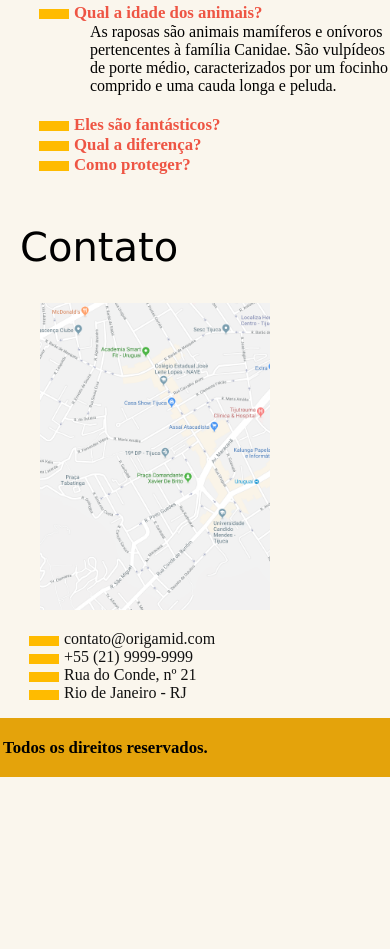
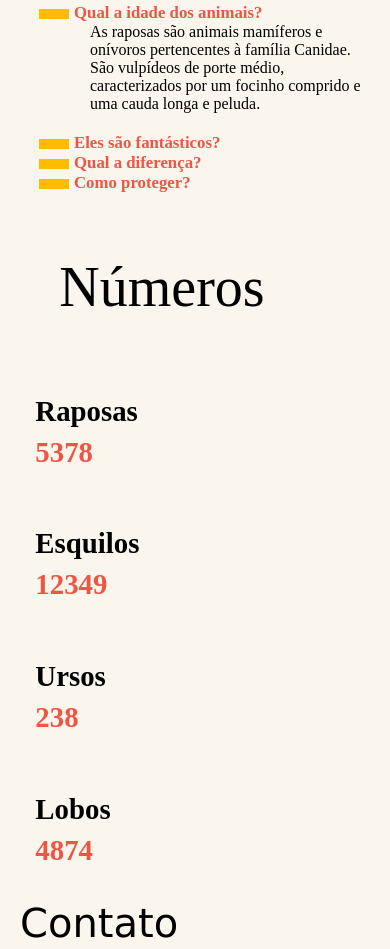
Before and after one commit to YasminAlmeida/Animals, a plain HTML site: page index.html in a window 390 px wide. Shown: the part 771-1720 px from the top of the page. Before the commit the page ends 1548 px from the top, so only its background shows below. Drawn offline with Linux system fonts and the light colour scheme.

Commit message:
"add numbers"

```diff
--- /dev/null
+++ b/Modulos/animal-number.js
@@ -0,0 +1,17 @@
+export default function initAnimalNumber(){
+}
+  const numeros = document.querySelectorAll('[data-numero]');
+
+  numeros.forEach((numero) => {
+    const total = +numero.innerHTML;
+    const inscremento = Math.floor(total/100);
+    let start = 0;
+    const timer = setInterval(() => {
+      start = start + inscremento;
+      numero.innerText = start;
+      if(start > total) {
+        numero.innerText = total;
+        clearInterval(timer);
+      }
+    },0);
+  });
--- a/Modulos/script.js
+++ b/Modulos/script.js
@@ -3,10 +3,13 @@ import scrollSuave from './scroll-suave.js';
 import initTabNav from './TabNav.js';
 import initModal from './modal.js';
 import initDropDown from './dropdown.js';
-import initMenu from './menu.js'
+import initMenu from './menu.js';
+import initAnimalNumber from './animal-number.js';
+
 initTabNav();
 scrollSuave();
 initTabFaq();
 initModal();
 initDropDown();
 initMenu();
+initAnimalNumber();
--- a/Modulos/scroll-suave.js
+++ b/Modulos/scroll-suave.js
@@ -9,6 +9,9 @@ export default function scrollSuave(){
         if(isSectionVisible){
           section.classList.add('ativo');
         }
+        // else if(section.classList.contains('ativo')){
+        //   section.classList.remove('ativo');
+        // }
       })
     }
   window.addEventListener('scroll',animaScroll);
--- a/css/button.css
+++ b/css/button.css
@@ -31,6 +31,7 @@
 .button-menu {
   display: block;
   position: relative;
+  margin-right: 20px;
 }
 
 .options-menu.ativo {
--- a/css/geral.css
+++ b/css/geral.css
@@ -27,6 +27,7 @@ nav li a {
 .container-animais ul {
   list-style: none;
   padding: .857rem;
+  margin-left: 50px;
 }
 
 .container-animais {
@@ -61,7 +62,7 @@ nav li a {
 
 .titulo {
   font-size: 4rem;
-  margin-left: 8.5rem;
+  margin-left: 6.5rem;
   font-weight: normal;
 }
 
@@ -77,6 +78,7 @@ nav li a {
 
 .descricao p {
   font-size: 1.35rem;
+  width: 80%;
 }
 
 .subtitulo {
@@ -113,6 +115,7 @@ nav li a {
 
 .container-faq dl dd {
   margin-bottom: 20px;
+  width: 80%;
 }
 
 .contato {
--- /dev/null
+++ b/css/numeros.css
@@ -0,0 +1,70 @@
+.titulo-numero {
+  font-size: 4rem;
+  margin-left: 2.5rem;
+  font-weight: normal;
+}
+
+.numeros-grid {
+  display: grid;
+  grid-template-columns: 1fr 1fr;
+  gap: 30px;
+}
+
+.numeros-grid h3 {
+  font-size: 2rem;
+  margin-bottom: .5rem;
+}
+
+.numeros-grid span {
+  font-weight: bold;
+  font-size: 1.8rem;
+  color: #E54;
+}
+
+.numero-animal:nth-child(even) {
+  margin-left: 150px;
+}
+
+@media(max-width:1200px) {
+  .grid-section {
+    margin-left: 100px;
+  }
+}
+
+@media(max-width:800px) {
+  .grid-section {
+    margin-left: 300px;
+  }
+}
+
+@media(max-width:500px) {
+  .numeros-grid h3 {
+    font-size: 1.8rem;
+  }
+
+  .titulo-numero {
+    font-size: 3.5rem;
+  }
+
+  .numero-animal:nth-child(even) {
+    margin-left: 100px;
+  }
+}
+
+@media(max-width:420px) {
+  .numeros-grid {
+    grid-template-columns: 1fr;
+  }
+
+  .numero-animal:nth-child(even) {
+    margin-left: 0;
+  }
+
+  .titulo-numero {
+    margin-left: 1.5rem;
+  }
+
+  .grid-section {
+    margin-left: 150px;
+  }
+}
--- a/css/style.css
+++ b/css/style.css
@@ -3,3 +3,4 @@
 @import'tooltip.css';
 @import'dropdown.css';
 @import'button.css';
+@import'numeros.css';
--- a/index.html
+++ b/index.html
@@ -130,6 +130,27 @@
         </dd>
       </dl>
     </section>
+    <section class="grid-section numeros" data-anime="scroll">
+      <h1 class="titulo-numero">Números</h1>
+      <div class="numeros-grid">
+        <div class="numero-animal">
+          <h3>Raposas</h3>
+          <span data-numero>5378</span>
+        </div>
+        <div class="numero-animal">
+          <h3>Esquilos</h3>
+          <span data-numero>12349</span>
+        </div>
+        <div class="numero-animal">
+          <h3>Ursos</h3>
+          <span data-numero>238</span>
+        </div>
+        <div class="numero-animal">
+          <h3>Lobos</h3>
+          <span data-numero>4874</span>
+        </div>
+      </div>
+    </section>
     <section class="contato js-scroll" id="contato">
       <h1>Contato</h1>
       <div>
```
